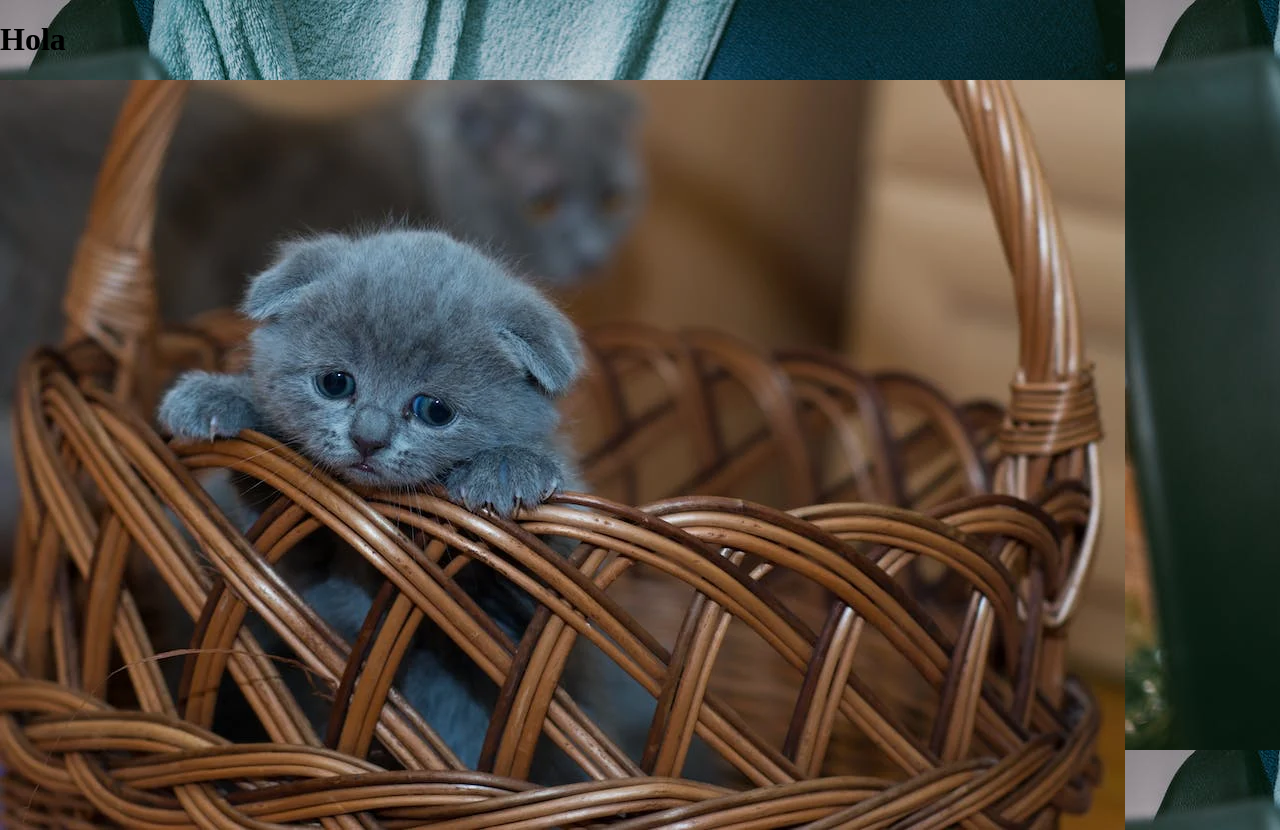
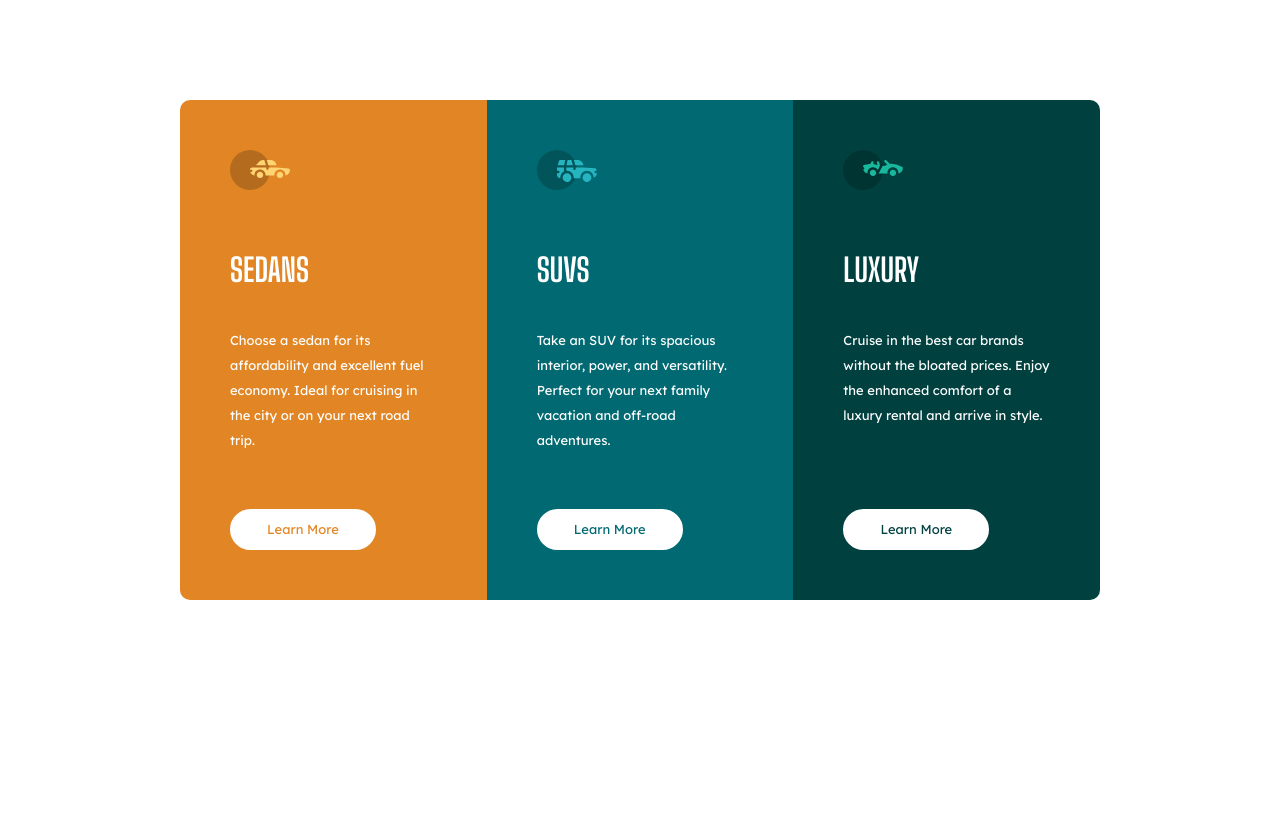
Before and after one commit to eugeniavalls/practica-flexbox1-responsive, a website built with Vite: page src/index.html in a window 1280 px wide. After the commit the page ends 800 px from the top, so only its background shows below. Built offline with nearby package versions, Linux system fonts and the light colour scheme; some packages are replaced by stand-ins of ours.

Commit message:
practica-flexbox1-responsive

```diff
--- a/src/css/style.css
+++ b/src/css/style.css
@@ -23,5 +23,140 @@ a {
 
 body {
   margin: 0;
-  background-image: url(../assets/images/sleep-cat.jpeg);
 }
+
+body {
+  font-family: "Lexend Deca", sans-serif;
+}
+
+h2 {
+  font-family: "Big Shoulders Display", cursive;
+}
+
+/* Este sería las propiedades para movil */
+.container {
+  display: flex;
+  flex-direction: column;
+  align-items: center;
+  height: 500px;
+  margin-left: auto;
+  margin-right: auto;
+  border-top-right-radius: 20px;
+  border-top-left-radius: 20px;
+}
+
+/* Este mediaquery seria escritorio) */
+@media screen and (min-width: 768px) {
+  .container {
+    display: flex;
+    flex-direction: row;
+    margin-top: 100px;
+    width: 920px;
+    height: 500px;
+    margin-left: auto;
+    margin-right: auto;
+    border-radius: 20px;
+  }
+}
+
+.card {
+  width: 307px;
+  height: 500px;
+  padding: 50px;
+  display: flex;
+  flex-direction: column;
+}
+
+/* Este sería las propiedades para movil */
+.card-orange {
+  background-color: #e28625;
+  border-top-right-radius: 10px;
+  border-top-left-radius: 10px;
+}
+
+/* Este mediaquery seria escritorio) */
+@media screen and (min-width: 768px) {
+  .card-orange {
+    background-color: #e28625;
+    border-bottom-left-radius: 10px;
+    border-top-left-radius: 10px;
+    border-top-right-radius: 0;
+  }
+}
+
+.card-blue {
+  background-color: #006971;
+}
+
+/* Este sería las propiedades para movil */
+.card-green {
+  background-color: #004140;
+  border-bottom-right-radius: 10px;
+  border-bottom-left-radius: 10px;
+}
+
+/* Este mediaquery seria escritorio) */
+@media screen and (min-width: 768px) {
+  .card-green {
+    background-color: #004140;
+    border-bottom-right-radius: 10px;
+    border-top-right-radius: 10px;
+    border-bottom-left-radius: 0;
+  }
+}
+
+.circle {
+  position: relative;
+  background-color: rgba(0, 0, 0, 0.2);
+  width: 40px;
+  height: 40px;
+  border-radius: 50%;
+  margin-bottom: 35px;
+}
+
+.car {
+  position: absolute;
+  left: 20px;
+  top: 10px;
+}
+
+.title {
+  color: white;
+  font-size: xx-large;
+}
+
+.text {
+  color: white;
+  line-height: 25px;
+  font-size: small;
+}
+
+.button {
+  text-decoration: none;
+  border: 2px solid white;
+  width: 146px;
+  border-radius: 50px;
+  display: inline-block;
+  padding: 11px 31px;
+  text-align: center;
+  margin-top: auto;
+  font-size: small;
+  background-color: white;
+}
+
+.button-orange {
+  color: #e28625;
+}
+
+.button-blue {
+  color: #006971;
+}
+
+.button-green {
+  color: #004140;
+}
+
+.button:hover {
+  color: white;
+  background-color: transparent;
+}
--- a/src/index.html
+++ b/src/index.html
@@ -4,12 +4,64 @@
     <meta charset="UTF-8" />
     <link rel="icon" type="image/svg+xml" href="/vite.svg" />
     <meta name="viewport" content="width=device-width, initial-scale=1.0" />
+    <link rel="preconnect" href="https://fonts.googleapis.com" />
+    <link rel="preconnect" href="https://fonts.gstatic.com" crossorigin />
+    <link
+      href="https://fonts.googleapis.com/css2?family=Big+Shoulders+Display:wght@700&family=Lexend+Deca&display=swap"
+      rel="stylesheet"
+    />
     <link rel="stylesheet" href="css/normalize.css" />
     <link rel="stylesheet" href="css/style.css" />
     <title>Vite App</title>
   </head>
   <body>
-    <h1>Hola</h1>
-    <img src="./assets/images/cute-cat.webp" alt="" />
+    <div class="container">
+      <div class="card card-orange">
+        <div class="circle">
+          <img
+            class="car"
+            src="./assets/images/sedan-car.svg"
+            alt="sedan-car"
+          />
+        </div>
+
+        <h2 class="title">SEDANS</h2>
+        <p class="text">
+          Choose a sedan for its affordability and excellent fuel economy. Ideal
+          for cruising in the city or on your next road trip.
+        </p>
+        <a class="button button-orange" href="#"> Learn More</a>
+      </div>
+
+      <div class="card card-blue">
+        <div class="circle">
+          <img class="car" src="./assets/images/suv-car.svg" alt="suvs-car" />
+        </div>
+
+        <h2 class="title">SUVS</h2>
+        <p class="text">
+          Take an SUV for its spacious interior, power, and versatility. Perfect
+          for your next family vacation and off-road adventures.
+        </p>
+        <a class="button button-blue" href="#"> Learn More</a>
+      </div>
+
+      <div class="card card-green">
+        <div class="circle">
+          <img
+            class="car"
+            src="./assets/images/luxury-car.svg"
+            alt="luxury-car"
+          />
+        </div>
+
+        <h2 class="title">LUXURY</h2>
+        <p class="text">
+          Cruise in the best car brands without the bloated prices. Enjoy the
+          enhanced comfort of a luxury rental and arrive in style.
+        </p>
+        <a class="button button-green" href="#"> Learn More</a>
+      </div>
+    </div>
   </body>
 </html>
```
Also changed, not shown: src/assets/images/cute-cat.webp (deleted), src/assets/images/luxury-car.svg (added), src/assets/images/sedan-car.svg (added), src/assets/images/sleep-cat.jpeg (deleted), src/assets/images/suv-car.svg (added).
